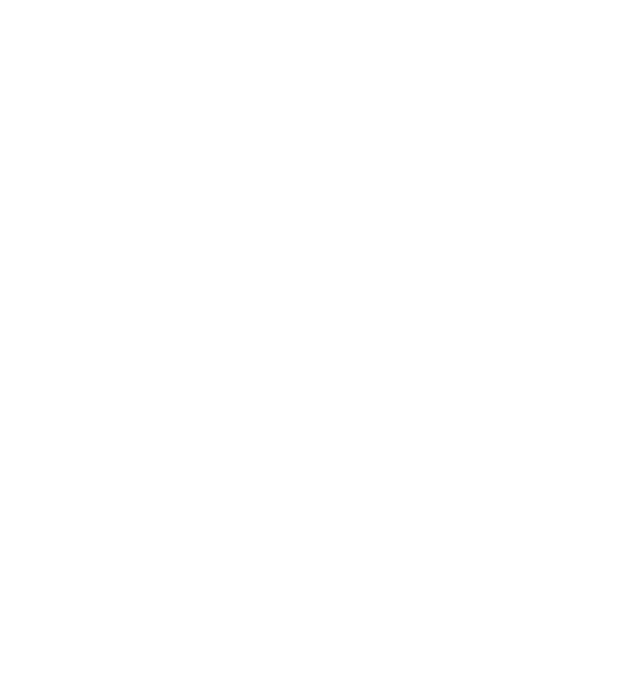
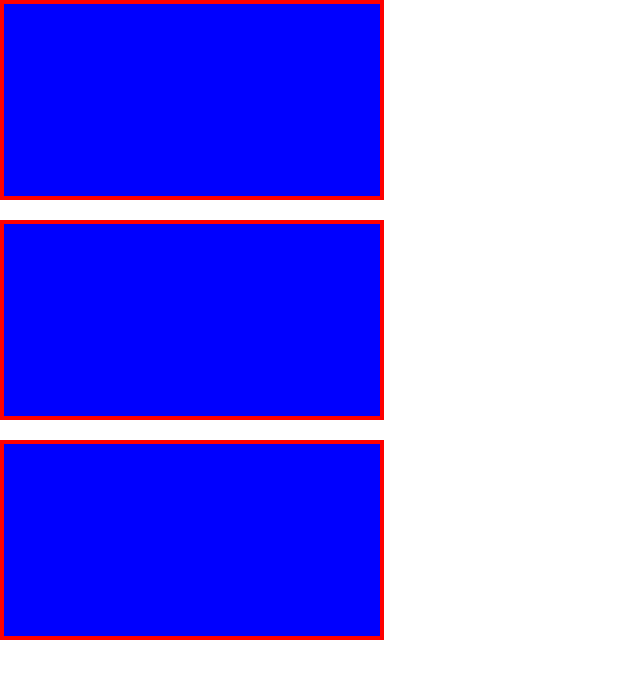
Before and after one commit to knifeech/SCSS-lesson, a plain HTML site: page index.html in a window 1280 px wide. Shown: the whole page, without its empty margins (0-640 px from the left). Drawn offline with Linux system fonts and the light colour scheme.

Commit message:
Create variables

```diff
--- a/index.html
+++ b/index.html
@@ -13,7 +13,9 @@
     </nav>
   </header>
   <main>
-
+    <div class="block first"></div>
+    <div class="block"></div>
+    <div class="block"></div>
   </main>
   <footer>
 
--- a/style.scss
+++ b/style.scss
@@ -1,3 +1,26 @@
-body {
-  background-color: white;
+* {
+  padding: 0;
+  margin: 0;
+  box-sizing: border-box;
 }
+
+$bgColor: blue;
+$color: #cccccc;
+$blockWidth: 30%;
+$border: 4px solid red;
+
+.block:not(.first) {
+  width: $blockWidth;
+  border: $border;
+  height: 200px;
+  background: $bgColor;
+  margin-bottom: 20px;
+}
+
+.first {
+  width: $blockWidth;
+  border: $border;
+  height: 200px;
+  margin-bottom: 20px;
+  background: $bgColor;
+}
```
Also changed, not shown: style.css.
